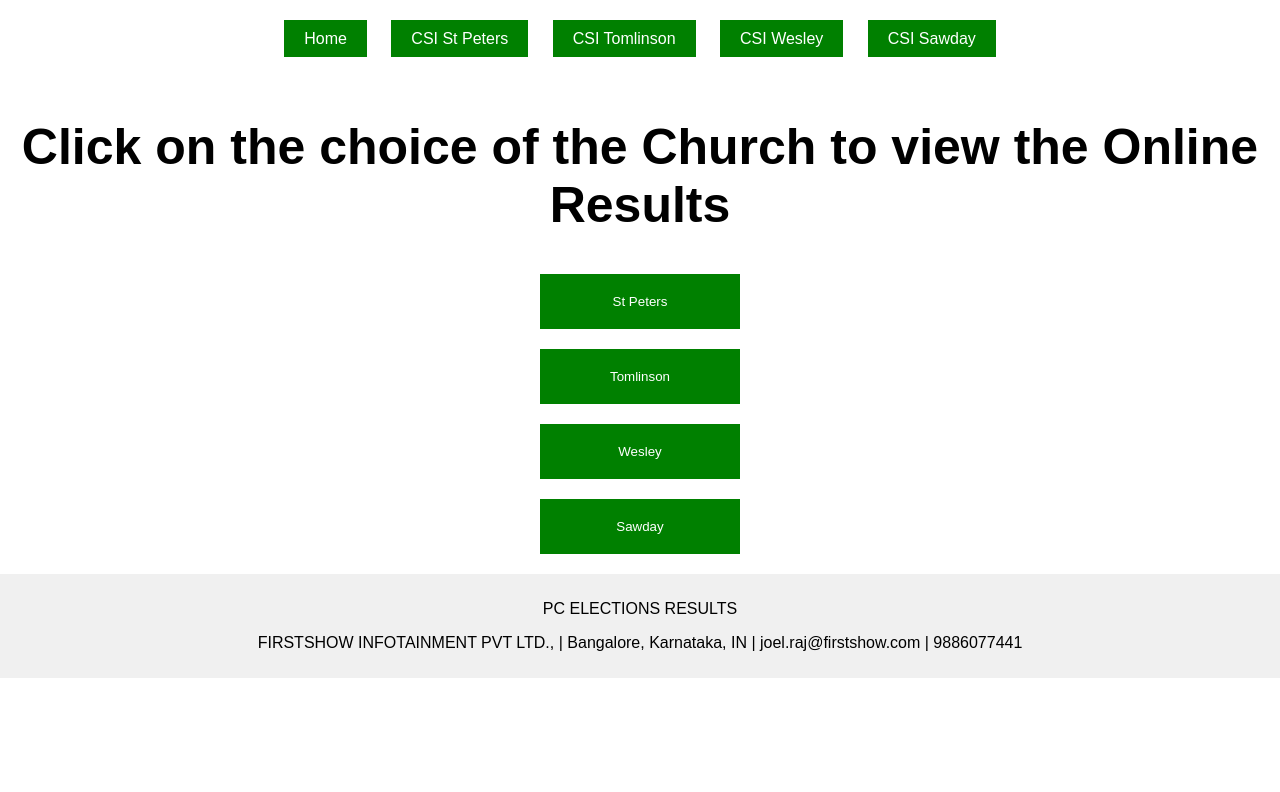
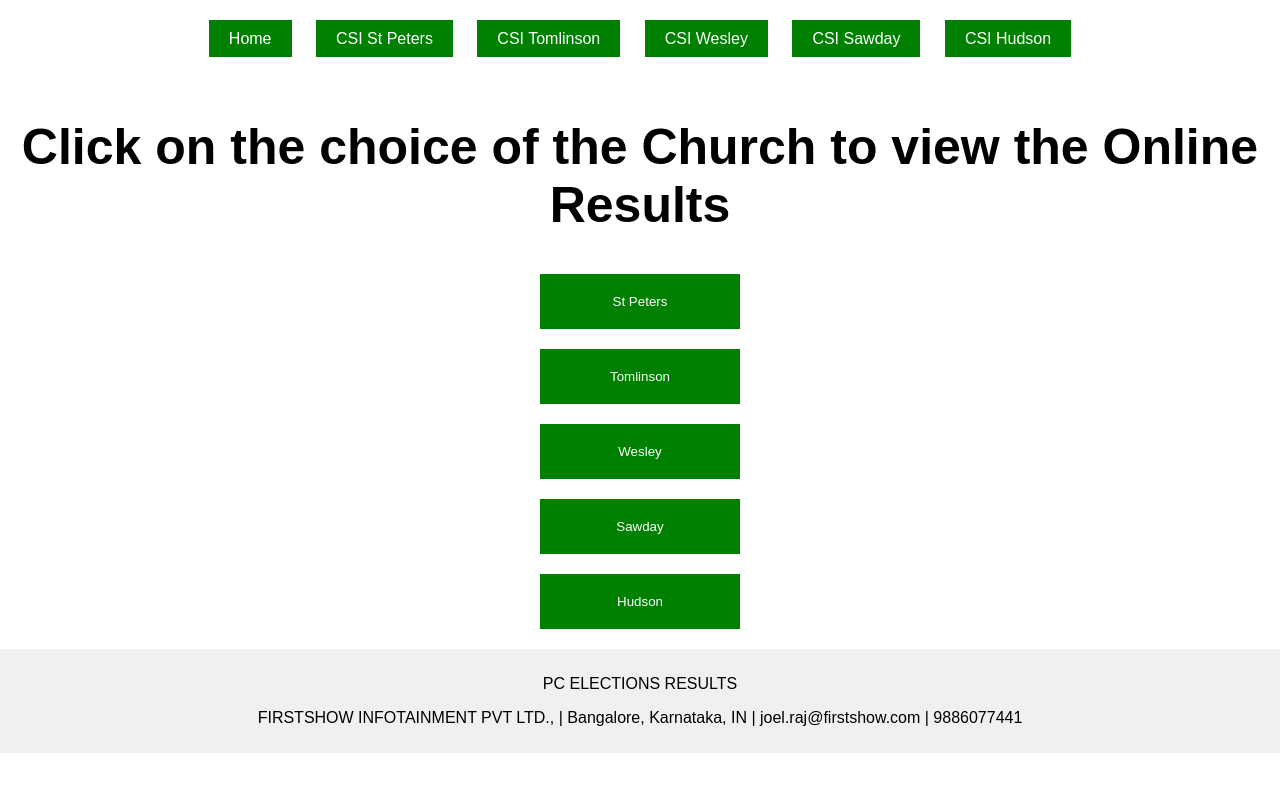
Before and after one commit to csi-church/elections, a plain HTML site: page index.html in a window 1280 px wide. Drawn offline with Linux system fonts and the light colour scheme.

Commit message:
Update index.html

```diff
--- a/index.html
+++ b/index.html
@@ -15,6 +15,7 @@
                 <li><a href="tomlinson.html">CSI Tomlinson</a></li>
                 <li><a href="wesley.html">CSI Wesley</a></li>
                 <li><a href="sawday.html">CSI Sawday</a></li>
+                <li><a href="hudson.html">CSI Hudson</a></li>
             </ul>
         </nav>
     </header>
@@ -26,6 +27,7 @@
             <button onclick="location.href='tomlinson.html'">Tomlinson</button>
             <button onclick="location.href='wesley.html'">Wesley</button>
             <button onclick="location.href='sawday.html'">Sawday</button>
+            <button onclick="location.href='hudson.html'">Hudson</button>
         </div>
     </main>
 
```
